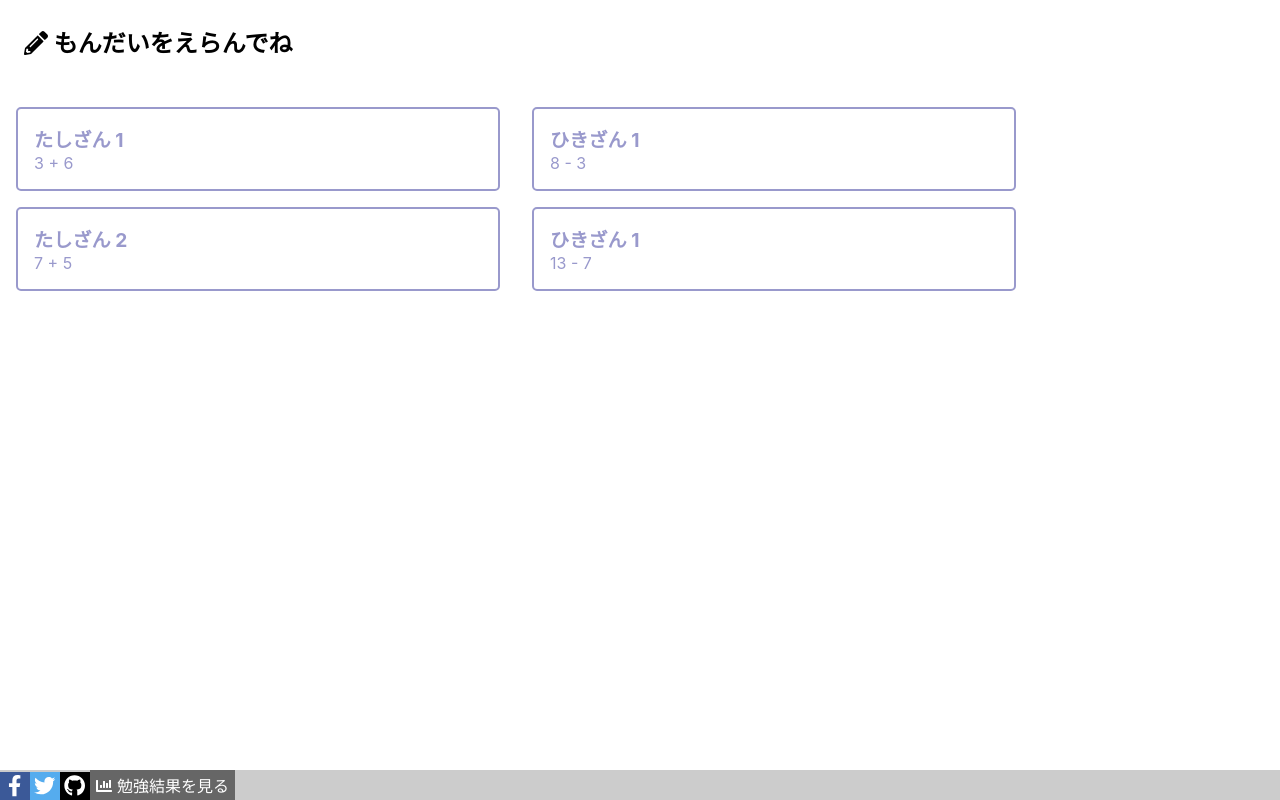
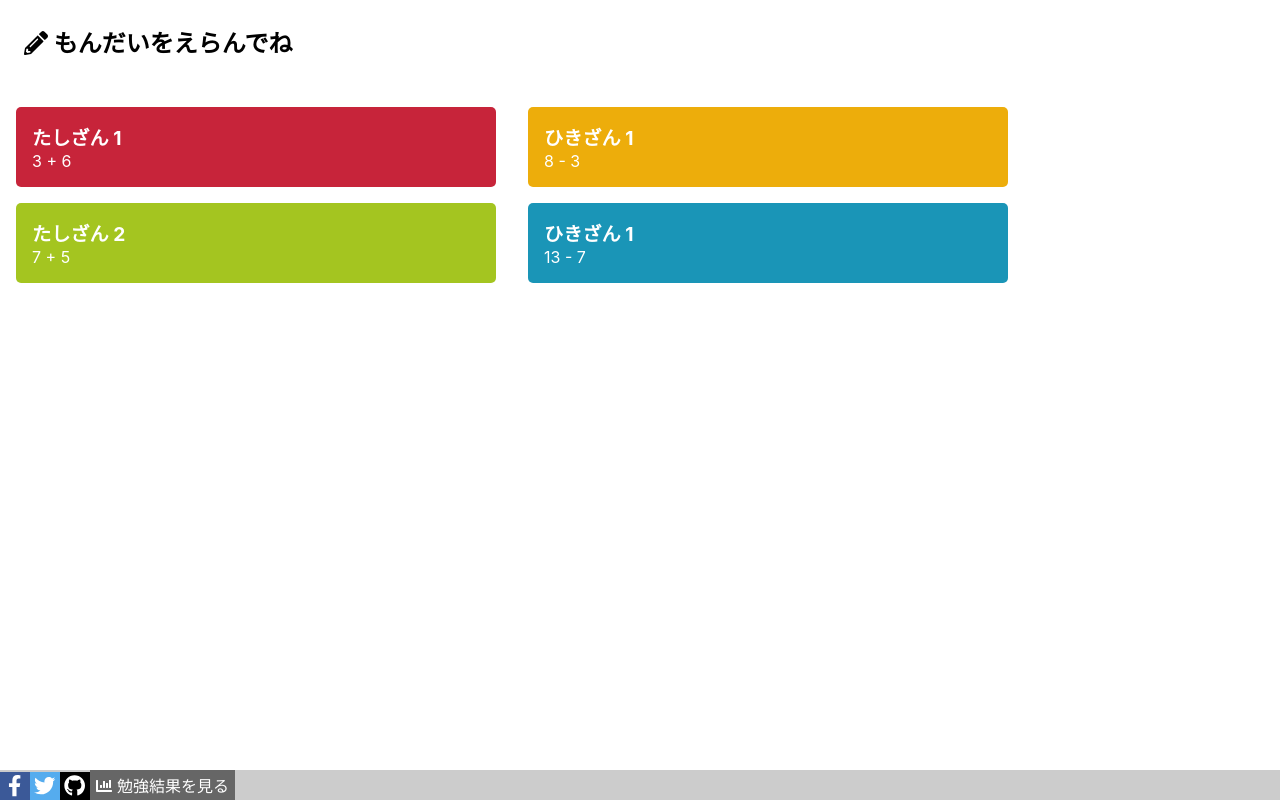
Before and after one commit to nitoyon/1-10calc, a Vue app: page / in a window 1280 px wide. Built offline with nearby package versions, Linux system fonts and the light colour scheme.

Commit message:
Menu: colorize

```diff
--- a/src/components/Menu.vue
+++ b/src/components/Menu.vue
@@ -62,13 +62,17 @@ div#select section a {
   margin: .5em 1em;
   padding: 1em;
   text-decoration: none;
-  border: 2px solid #9999cc;
   border-radius: 5px;
-  color: #9999cc;
+  color: white;
   cursor: pointer;
   width: 80%;
   float: left;
 }
+
+div#select section a#add1 { background: #C7243A; }
+div#select section a#sub1 { background: #EDAD0B; }
+div#select section a#add2 { background: #A4C520; }
+div#select section a#sub2 { background: #1A95B7; }
 
 div#select span.done {
   position: absolute;
```
